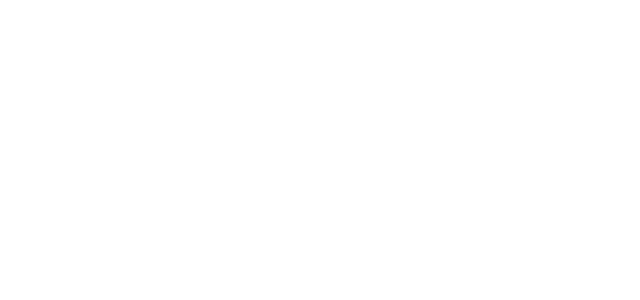
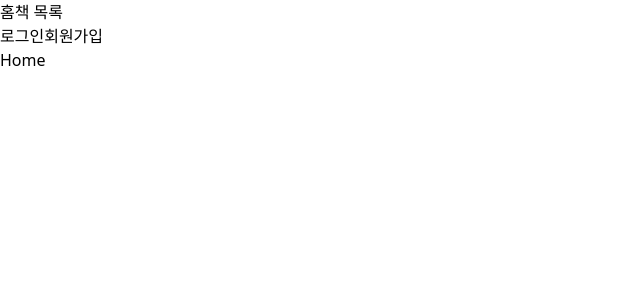
Before and after one commit to jinwoong96/react_team_study_library, a React (Vite) app: page / in a window 1280 px wide. Shown: the top 300 px of the page, without its empty margins (0-640 px from the left). Built offline with nearby package versions, Linux system fonts and the light colour scheme.

Commit message:
first git

```diff
--- a/src/App.jsx
+++ b/src/App.jsx
@@ -1,9 +1,31 @@
 import React from 'react';
+import AuthContextPro from './components/AuthContextPro';
+import { BrowserRouter, Route, Routes } from 'react-router-dom';
+import Login from './components/Login';
+import SignUp from './components/SignUp';
+import Home from './components/Home';
+import BookList from './components/BookList';
+import Navibar from './components/navibar';
 
 const App = () => {
   return (
-    <div>
-    </div>
+    <AuthContextPro>
+      <BrowserRouter>
+        <Navibar />
+        <Routes>
+          <Route path='/' element={<Home />}></Route>
+          <Route path='/login' element={<Login />}></Route>
+          <Route path='/signup' element={<SignUp />}></Route>
+          <Route path='/booklist' element={<BookList />}></Route>
+
+
+
+
+        </Routes>
+      </BrowserRouter>
+    </AuthContextPro>
+
+
   );
 };
 
--- /dev/null
+++ b/src/components/AuthContextPro.jsx
@@ -0,0 +1,32 @@
+import React,{ createContext, useState, useContext }  from 'react';
+
+const AuthContext=createContext();
+
+const AuthContextPro = ({children}) => {
+
+    const [username, setUsername]=useState(
+        JSON.parse(localStorage.getItem("username")) || null,
+    );
+
+    const login=(name)=>{
+        setUsername(name);
+        localStorage.setItem("username", JSON.stringify(name));
+    };
+
+    const logout=()=>{
+        setUsername(null);
+        localStorage.removeItem("username");
+    }
+
+    return (
+        <AuthContext.Provider value={{ username, login, logout}}>
+            {children}
+        </AuthContext.Provider>
+
+
+    );
+};
+
+export const useAuth=()=>useContext(AuthContext);
+
+export default AuthContextPro;
--- a/src/components/Home.jsx
+++ b/src/components/Home.jsx
@@ -3,7 +3,7 @@
 const Home = () => {
     return (
         <div>
-
+            Home
         </div>
     );
 };
--- a/src/components/navibar.jsx
+++ b/src/components/navibar.jsx
@@ -1,11 +1,33 @@
 import React from 'react';
+import { Link } from 'react-router-dom';
+import { useAuth } from "./AuthContextPro";
+import { useNavigate } from 'react-router-dom';
 
 const Navibar = () => {
-    return (
-        <div>
+  const { username, logout } = useAuth();
 
-        </div>
-    );
+  return (
+    <nav>
+      <div>
+        <Link to="/">홈</Link>
+        <Link to="/booklist">책 목록</Link>
+      </div>
+
+      <div>
+        {username ? (
+          <>
+            <span>{username}님</span>
+            <button onClick={logout}>로그아웃</button>
+          </>
+        ) : (
+          <>
+            <Link to="/login">로그인</Link>
+            <Link to="/signup">회원가입</Link>
+          </>
+        )}
+      </div>
+    </nav>
+  );
 };
 
 export default Navibar;
```
